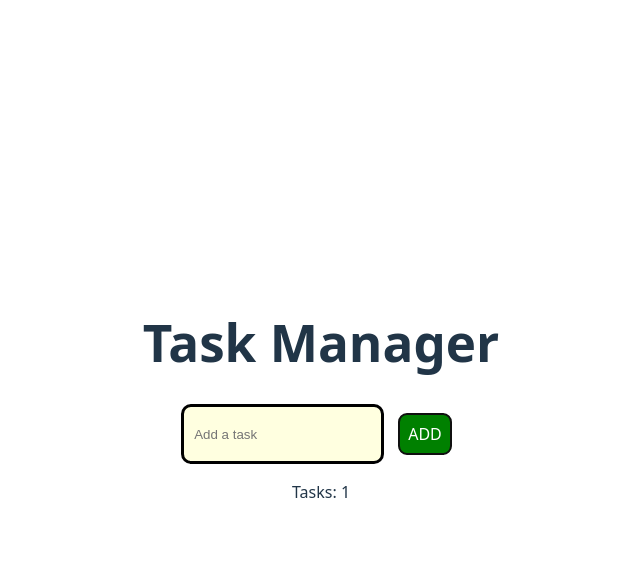
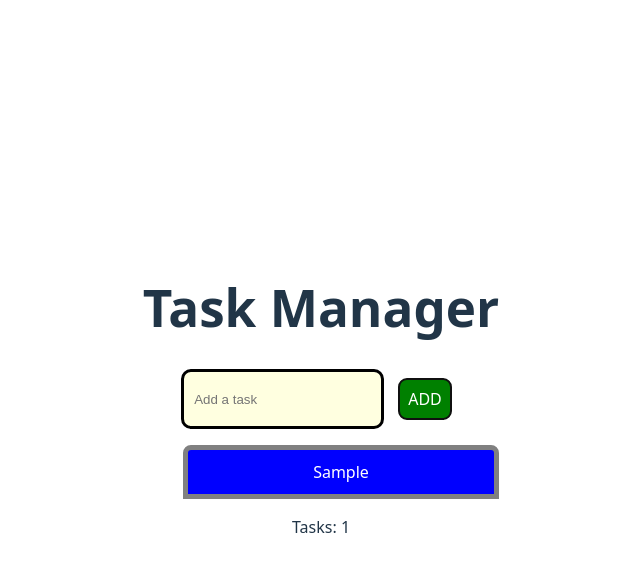
Before and after one commit to Karthik171819/React19, a React (Vite) app in the folder myapp/: page / in a window 1280 px wide. Both pictures are taken after typing "Sample" into the empty fields and a click on the button "ADD". Shown: the top 572 px of the page, without its empty margins (319-959 px from the left). Built offline with nearby package versions, Linux system fonts and the light colour scheme.

Commit message:
Task List

```diff
--- /dev/null
+++ b/myapp/src/core-concepts/08-task-manager/TaskList.jsx
@@ -0,0 +1,11 @@
+export default function TaskList({ tasks }) {
+    return (
+        <ul>
+            {tasks.map((task, index) => (
+                <li key={index} className="task-li">
+                    {task.text}
+                </li>
+            ))}
+        </ul>
+    );
+}
--- a/myapp/src/core-concepts/08-task-manager/TaskManager.css
+++ b/myapp/src/core-concepts/08-task-manager/TaskManager.css
@@ -18,3 +18,15 @@
     justify-content: center;
     gap: 5px;
 }
+
+.task-li {
+    margin-top:10px;
+    margin-bottom: 10px;
+    background-color: blue;
+    color: white;
+    padding: 10px;
+    border:5px solid grey;
+    border-top-left-radius: 8px;
+    border-top-right-radius: 8px;
+    justify-content: center;
+}
--- a/myapp/src/core-concepts/08-task-manager/TaskManager.jsx
+++ b/myapp/src/core-concepts/08-task-manager/TaskManager.jsx
@@ -1,5 +1,6 @@
 import { useState } from "react";
 import TaskForm from "./TaskForm";
+import TaskList from "./TaskList";
 import "./TaskManager.css"
 
 export default function TaskManager() {
@@ -13,6 +14,7 @@ export default function TaskManager() {
         <div>
             <h1>Task Manager</h1>
             <TaskForm addTask={addTask}/>
+            <TaskList tasks={tasks}/>
             <p>Tasks: {tasks.length}</p>
         </div>
     );
```
